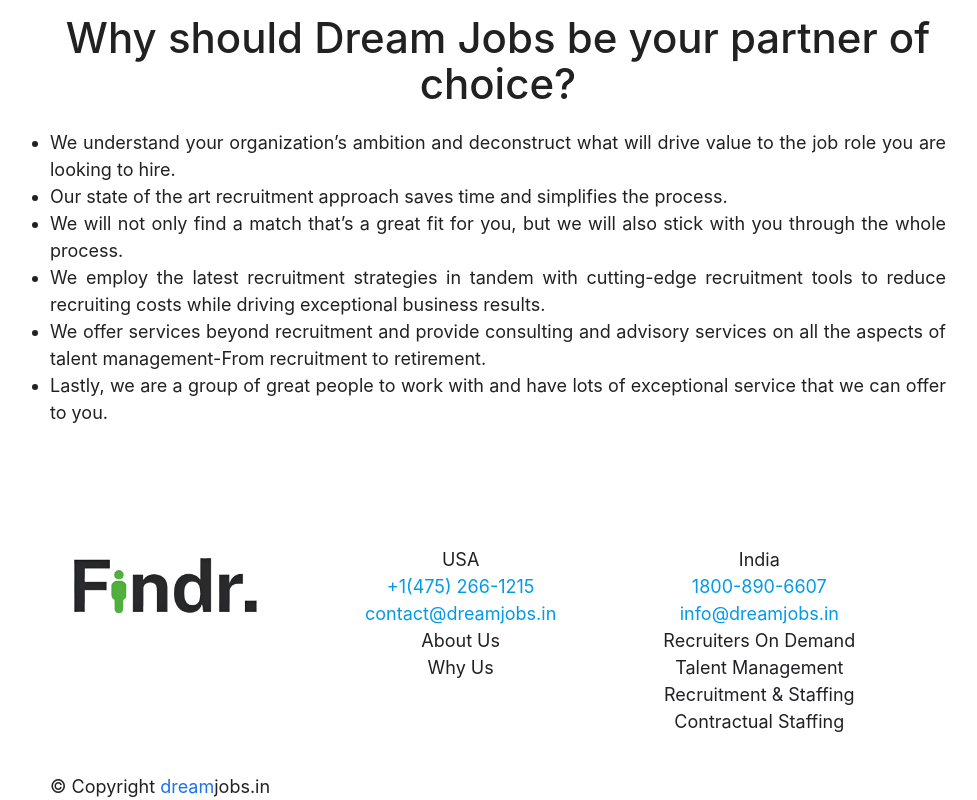
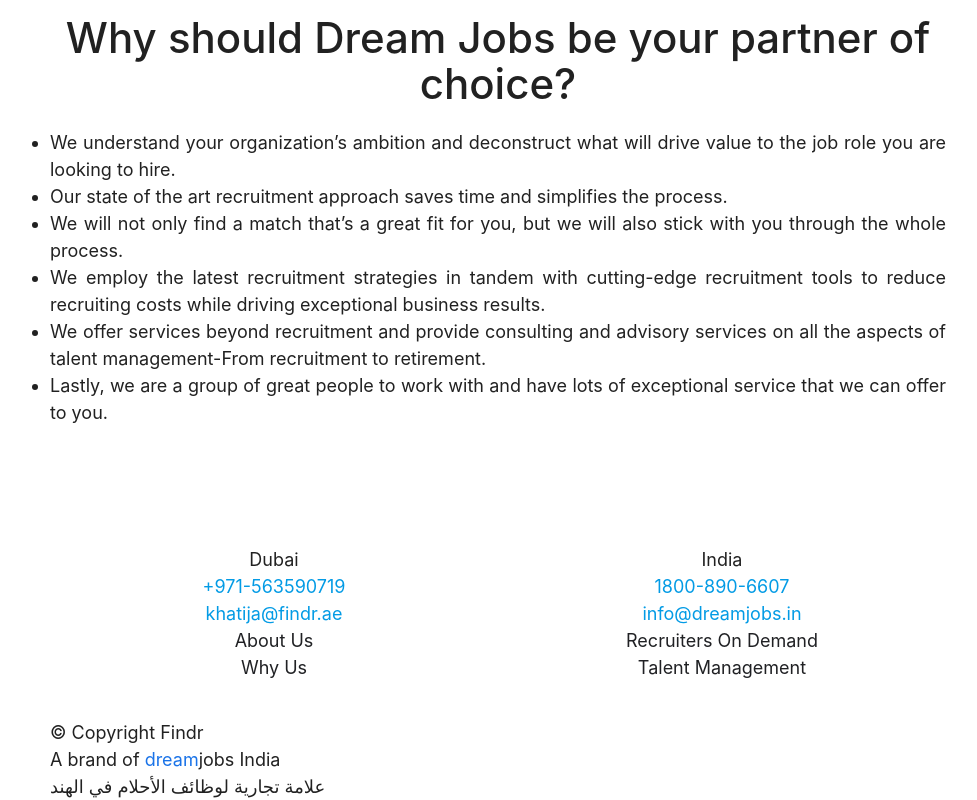
Before and after one commit to findrae/findrae.github.io, a plain HTML site: page about-us.html in a window 1280 px wide. Shown: the part 537-1337 px from the top of the page, without its empty margins (142-1119 px from the left). Drawn offline with Linux system fonts and the light colour scheme.

Commit message:
remove usa, add arabic

```diff
--- a/about-us.html
+++ b/about-us.html
@@ -45,16 +45,16 @@
                   <div class="dropdownContent">
                     <div class="menu menu--adsila">
                       <a class="menu__item" href="index.html?slide=1">
-                        <span class="menu__item-name">Recruiters On Demand</span>
-                        <span class="menu__item-label">Unlimited recruitments with on demand recruiters.</span>
+                        <span class="menu__item-name">Recruitment & Staffing</span>
+                        <span class="menu__item-label">We find and hire the best talent for you.</span>
                       </a>
                       <a class="menu__item" href="index.html?slide=2">
                         <span class="menu__item-name">Talent Management</span>
                         <span class="menu__item-label">Hire, manage, develop, and retain talented employees.</span>
                       </a>
                       <a class="menu__item" href="index.html?slide=3">
-                        <span class="menu__item-name">Recruitment & Staffing</span>
-                        <span class="menu__item-label">We find and hire the best talent for you.</span>
+                        <span class="menu__item-name">Recruiters On Demand</span>
+                        <span class="menu__item-label">Unlimited recruitments with on demand recruiters.</span>
                       </a>
                       <a class="menu__item" href="index.html?slide=4">
                         <span class="menu__item-name">Contractual Staffing</span>
@@ -74,7 +74,7 @@
         <ul>
           <li style="right: 0; text-align: right; position: absolute; margin-top: -150px;"><a id="close-side-nav" class="sidenav-close">X</a></li>
           <li>
-            <a href="index.html?slide=1">Recruiters On Demand
+            <a href="index.html?slide=1">Recruitment & Staffing
             </a>
           </li>
           <li>
@@ -82,7 +82,7 @@
             </a>
           </li>
           <li>
-            <a href="index.html?slide=3">Recruitment & Staffing
+            <a href="index.html?slide=3">Recruiters On Demand
             </a>
           </li>
           <li>
@@ -98,10 +98,10 @@
 
   <div id="contactmodal" class="modal">
     <div class="modal-content center">
-      <h5>Contact <span style="color: #1a73e8;">Dream</span><span style="color: #546e7a;">Jobs.in</span> at </h5>
-      <h6>USA</h6>
-      <a href="tel:+14752661215">+1(475) 266-1215</a><br>
-      <a href="mailto:contact@dreamjobs.in">contact@dreamjobs.in</a><br>
+      <h5>Contact Findr at </h5>
+      <h6>Dubai</h6>
+      <a href="tel:+971563590719">+971-563590719</a><br>
+      <a href="mailto:khatija@findr.ae">khatija@findr.ae</a>
       <h6>India</h6>
       <a href="tel:+9118008906607">1800-890-6607</a><br>
       <a href="mailto:info@dreamjobs.in">info@dreamjobs.in</a>
@@ -144,35 +144,31 @@
           <div class="container">
             <div class="row"></div>
             <div class="row center justify">
-              <div class="col l3 s12">
-                <br>
-                <img src="./images/findr_logo.png" style="width: 200px" alt="findr.ae brand logo">
-              </div>
-              <div class="col l3 offset-l1 s12">
+              <div class="col l6 s12">
                 <ul>
-                  <li>USA</li>
-                  <li><a href="tel:+14752661215">+1(475) 266-1215</a></li>
-                  <li><a href="mailto:contact@dreamjobs.in">contact@dreamjobs.in</a></li>
-                  <li><a href="#about-dream-jobs.in" class="header-label">About Us</a></li>
+                  <li>Dubai</li>
+                  <li><a href="tel:+971563590719">+971-563590719</a></li>
+                  <li><a href="mailto:khatija@findr.ae">khatija@findr.ae</a></li>
+                  <li><a href="#about-findr.ae" class="header-label">About Us</a></li>
                   <li><a href="#why-us" class="header-label">Why Us</a></li>
                 </ul>
               </div>
-              <div class="col l3 offset-l1 s12">
+              <div class="col l6 s12">
                 <ul>
                   <li>India</li>
                   <li><a href="tel:+9118008906607">1800-890-6607</li>
                   <li><a href="mailto:info@dreamjobs.in">info@dreamjobs.in</li>
                   <li><a href="index.html?slide=1" class="header-label">Recruiters On Demand</a></li>
                   <li><a href="index.html?slide=2" class="header-label">Talent Management</a></li>
-                  <li><a href="index.html?slide=3" class="header-label">Recruitment & Staffing</a></li>
-                  <li><a href="index.html?slide=4" class="header-label">Contractual Staffing</a></li>
                 </ul>
               </div>
             </div>
           </div>
           <div class="footer-copyright">
             <div class="container">
-            © Copyright <span style="color: #1a73e8;">dream</span>jobs</a>.in
+            © Copyright Findr <br>
+            A brand of <span style="color: #1a73e8;">dream</span>jobs</a> India<br>
+            علامة تجارية لوظائف الأحلام في الهند
             </div>
           </div>
 </footer>
```
Also changed, not shown: index.html (+6 -16 lines).
